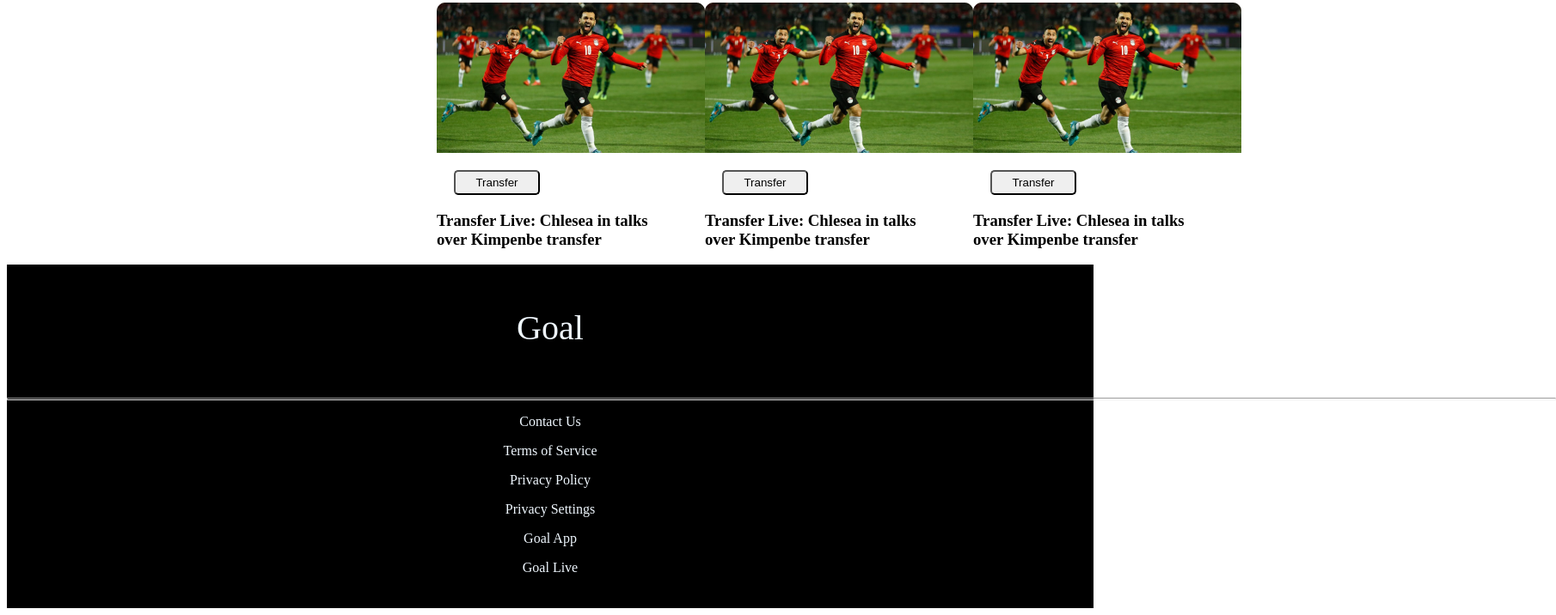
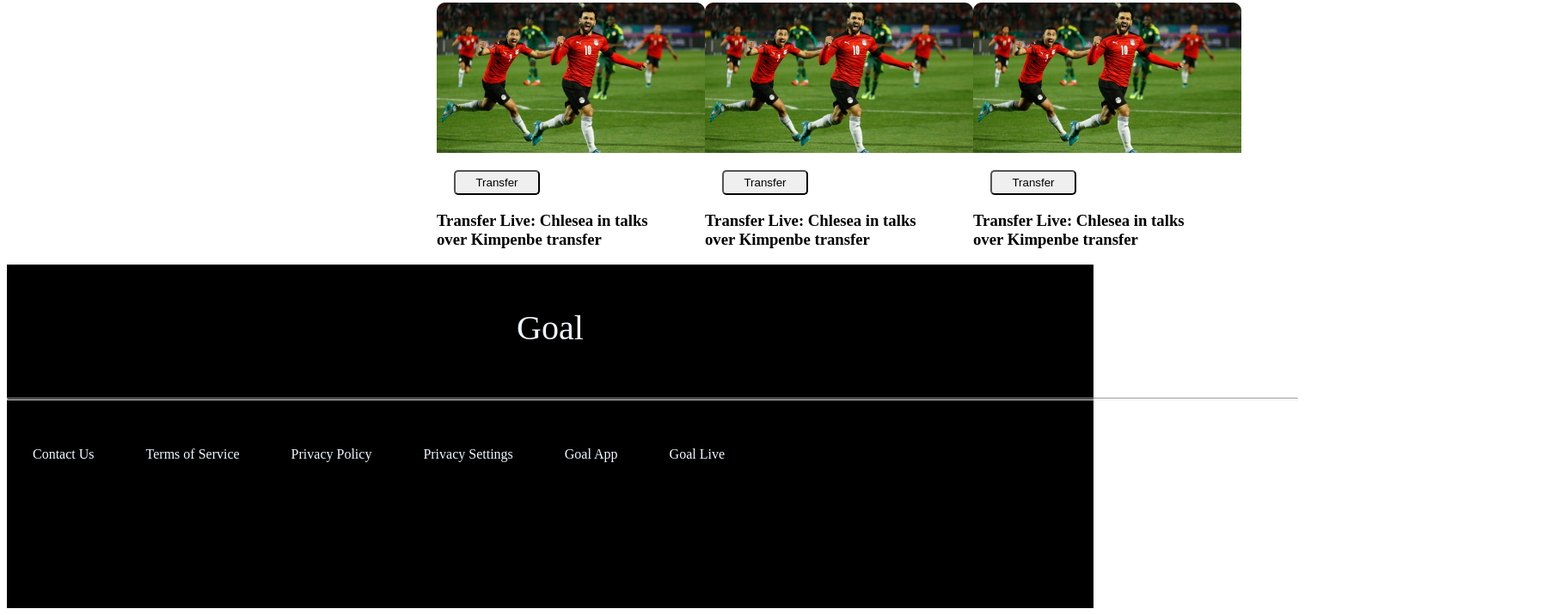
Before and after one commit to tarekahmad992/world-cup-examsheet, a plain HTML site: page index.html in a window 1280 px wide. Shown: the part 1060-1776 px from the top of the page at 86% size, 1810 px wide, since content can reach past the window. Drawn offline with Linux system fonts and the light colour scheme.

Commit message:
secund comend

```diff
--- a/index.html
+++ b/index.html
@@ -90,13 +90,13 @@
         <div class="footer">
             <footer class="goal">Goal</footer>
             <hr>
-            <div>
-                <p>Contact Us </p>
-                <p>Terms of Service </p>
-                <p>Privacy Policy</p>
-                <p>Privacy Settings </p>
-                <p>Goal App </p>
-                <p>Goal Live</p>
+            <div class="under">
+                <p class="f-1">Contact Us </p>
+                <p class="f-2">Terms of Service </p>
+                <p class="f-3">Privacy Policy</p>
+                <p class="f-4">Privacy Settings </p>
+                <p class="f-5">Goal App </p>
+                <p class="f-6">Goal Live</p>
             </div>
         </div>
 
--- a/styel.css
+++ b/styel.css
@@ -24,17 +24,19 @@ header {
     background-color: red;
     padding: 10px 20px;
 }
-.blogs{
+
+.blogs {
     display: grid;
     grid-template-columns: repeat(3, 1fr);
     margin-left: 500px;
     margin-top: 100px;
 }
+
 .blog-1 {
     display: grid;
 }
 
-.footer{
+.footer {
     color: aliceblue;
     text-align: center;
     align-items: center;
@@ -42,19 +44,52 @@ header {
     height: 400px;
 
 }
-.goal{
+
+.goal {
     padding: 50px;
     font-size: 40px;
 }
-.butt{
+
+.butt {
     width: 100px;
     margin-top: 20px;
     padding: 5px;
     margin-left: 20px;
     border-radius: 5px;
 }
-hr{
-    width: 1800px;
+
+hr {
+    width: 1500px;
     height: 1px;
     color: grey;
 }
+
+.under {
+    display: flex;
+    text-align: center;
+    align-items: center;
+}
+
+.f-1 {
+    padding: 30px;
+}
+
+.f-2 {
+    padding: 30px;
+}
+
+.f-3 {
+    padding: 30px;
+}
+
+.f-4 {
+    padding: 30px;
+}
+
+.f-5 {
+    padding: 30px;
+}
+
+.f-6 {
+    padding: 30px;
+}
```
